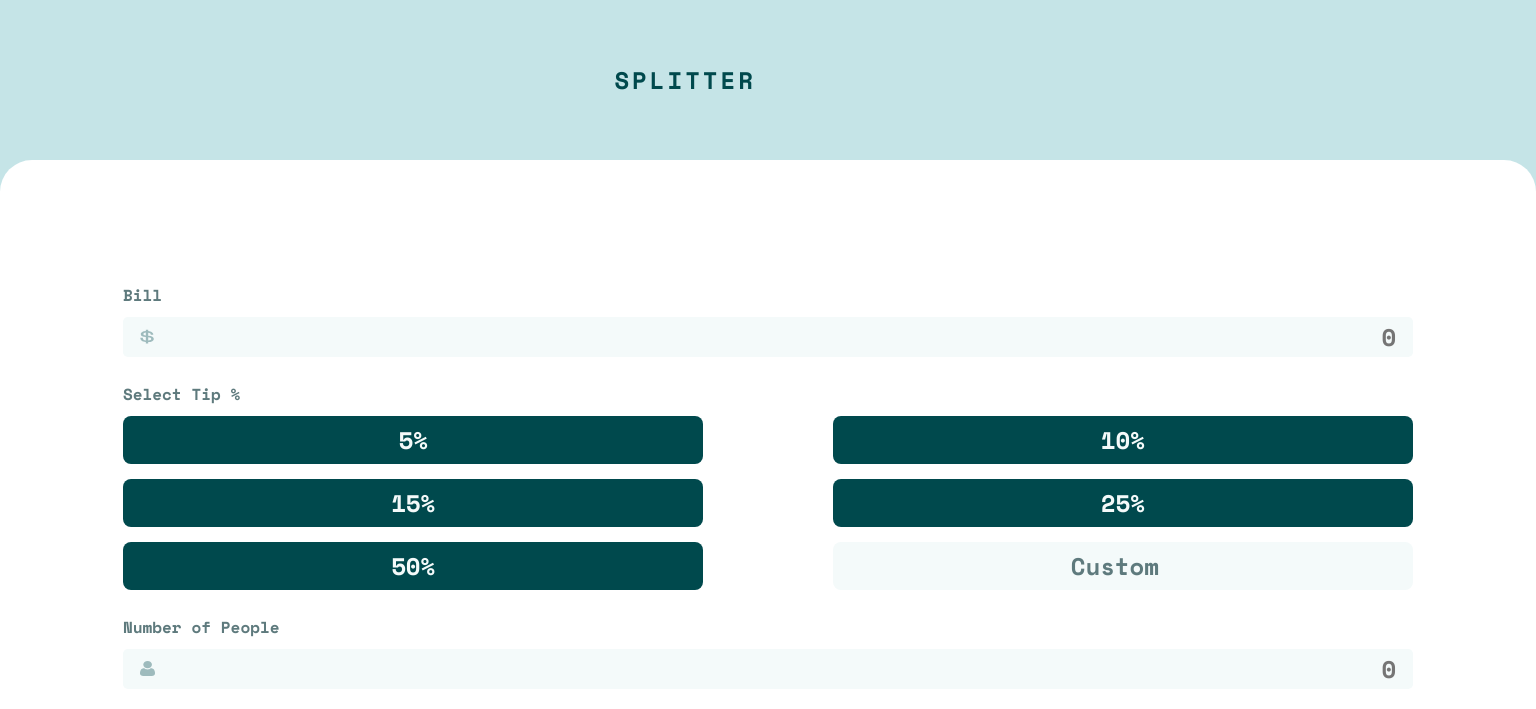
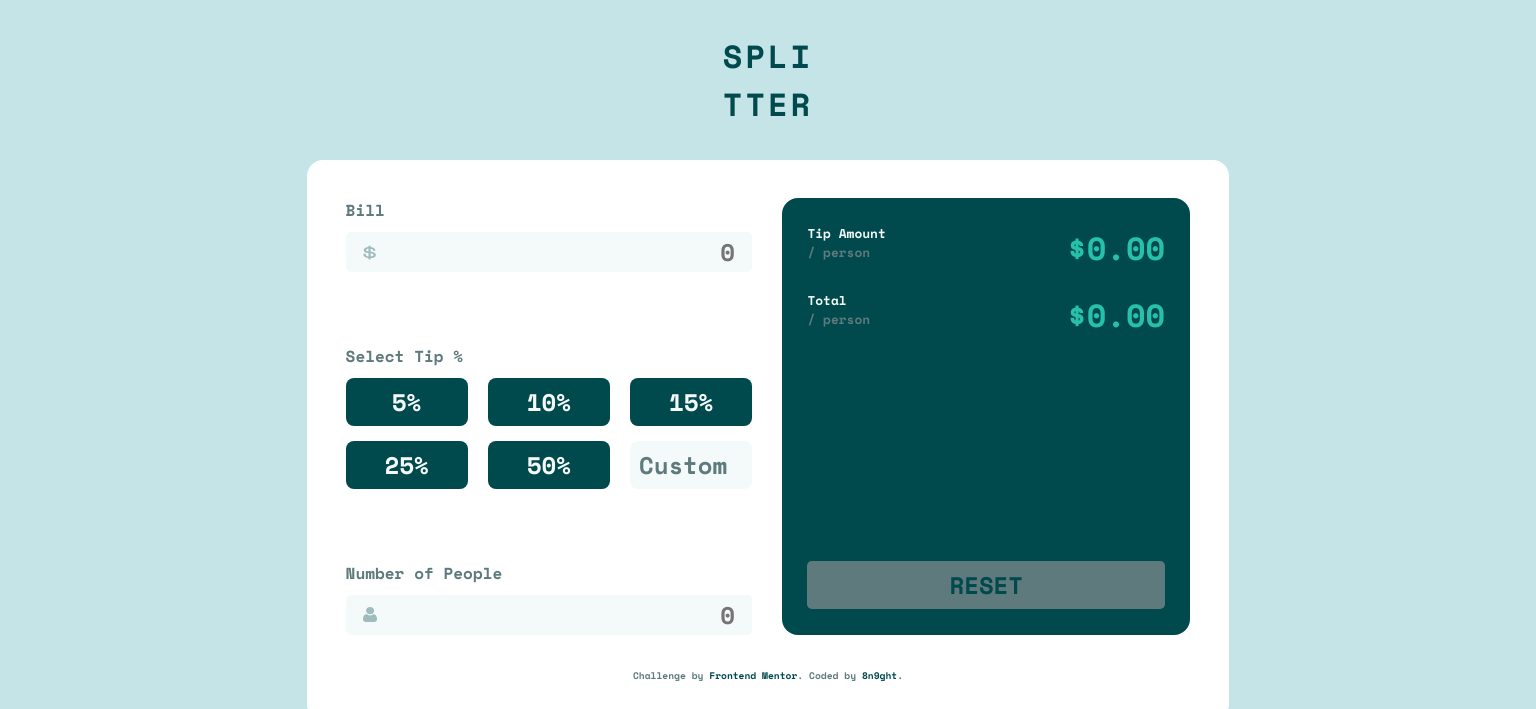
Before and after one commit to 8n9ght/tips-calculator, a plain HTML site: page index.html in a window 1536 px wide. Shown: the top 709 px of the page. Drawn offline with nearby package versions, Linux system fonts and the light colour scheme.

Commit message:
desktop design

```diff
--- a/css/style.css
+++ b/css/style.css
@@ -245,3 +245,58 @@ a{
     color: hsl(183, 100%, 15%);
     text-decoration: none;
 }
+
+@media screen and (min-width:1440px){
+    .content{
+        width: 60%;
+        height: 70%;
+        border-radius: 1rem;
+        padding: 2.5%;
+    }
+
+    .content__full{
+        display: flex;
+        flex-direction: row;
+        column-gap: 30px;
+        height: 100%;
+    }
+
+    .content__left{
+        width: 50%;
+        display: flex;
+        flex-direction: column;
+        justify-content: space-between;
+    }
+
+    .tips{
+        width: 50%;
+        height: 100%;
+        padding: 3%;
+        justify-content: space-between;
+    }
+
+    .tips__numbers{
+        height: 30%;
+        display: flex;
+        flex-direction: column;
+        justify-content: space-between;
+    }
+
+    .amounts{
+        justify-content: none;
+    }
+
+    .amounts__el, .amounts__custom{
+        width: 30%;
+    }
+
+    .tips__amount, .total__amount{
+        font-size: 2rem;
+    }
+
+    .title{
+        text-align: center;
+        font-size: 2rem;
+        width: 35%;
+    }
+}
--- a/index.html
+++ b/index.html
@@ -21,6 +21,8 @@
       </header>
 
       <div class="content">
+        <article class="content__full">
+          <article class="content__left">
             <article class="bill">
               <h3 class="bill__heading">Bill</h3>
               <span class="bill__input">
@@ -58,8 +60,10 @@
                 <input type="number" name="people" id="peopleNubmer" placeholder="0" />
               </span>
             </article>
+          </article>
 
           <article class="tips">
+            <article class="tips__numbers">
               <article class="tips__split">
                 <article class="tips__text">
                   <p class="text__title">Tip Amount</p>
@@ -75,9 +79,12 @@
                 </article>
                 <p class="total__amount">$0.00</p>
               </article>
+            </article>
 
             <button class="reset">Reset</button>
           </article>
+        </article>
+
         <div class="attribution">
           Challenge by
           <a href="https://www.frontendmentor.io?ref=challenge" target="_blank"
```
Lines whose indentation alone changed are shown as unchanged.
